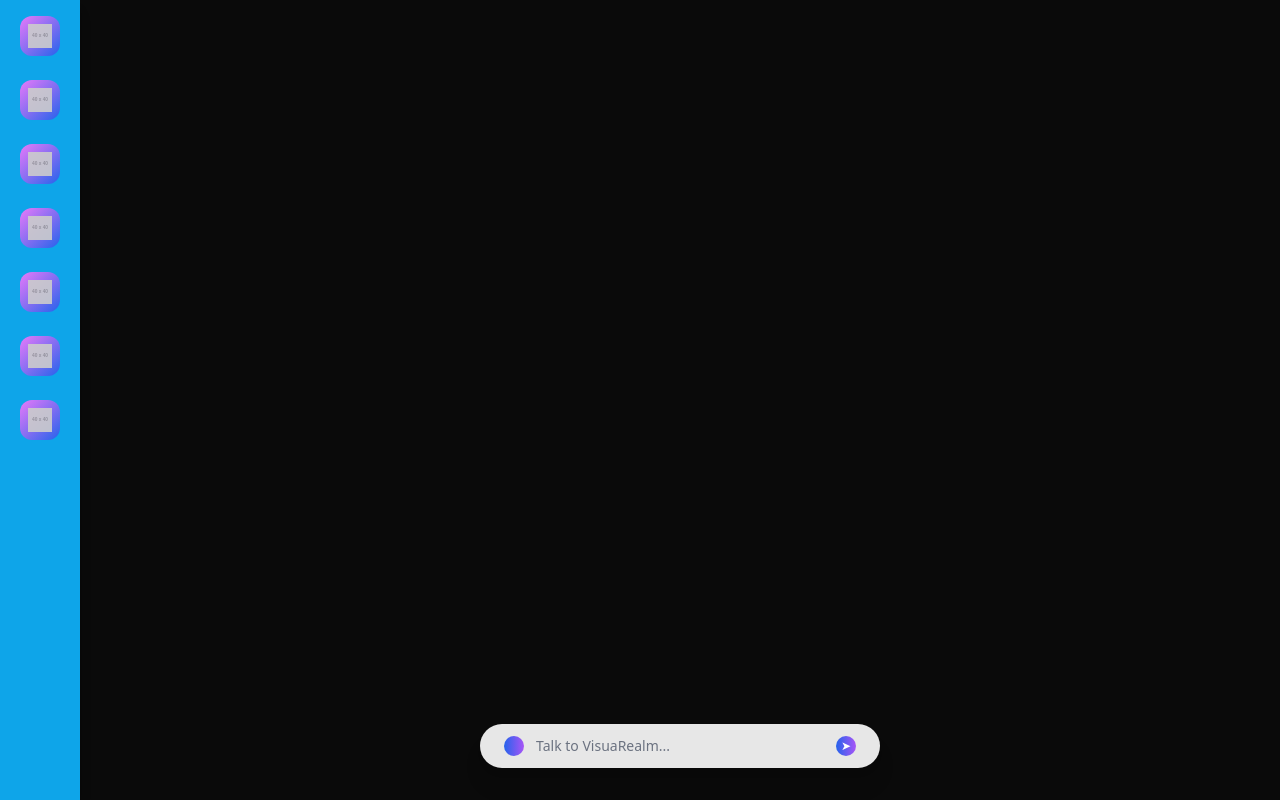
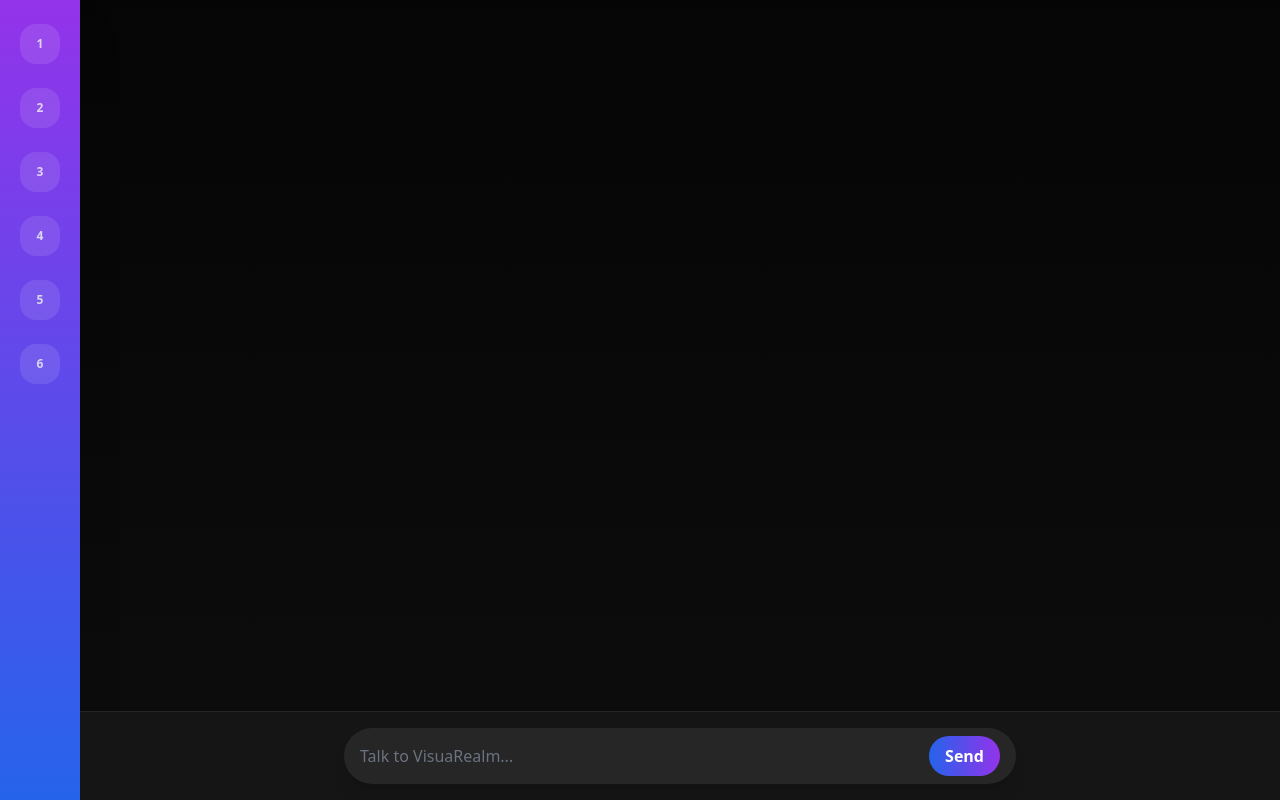
Before and after one commit to MrPigington/VisuaRealm, a Next.js app: page / in a window 1280 px wide. Built offline with nearby package versions, Linux system fonts and the light colour scheme.

Commit message:
Updated UI / changes

```diff
--- a/src/app/page.tsx
+++ b/src/app/page.tsx
@@ -42,36 +42,31 @@ export default function HomeBase() {
       setLoading(false);
     }
   }
-
-  return (
-    <main className="flex h-screen bg-[#0a0a0a] text-white font-sans">
+    return (
+    <main className="flex min-h-screen bg-gradient-to-b from-[#050505] to-[#0d0d0d] text-gray-100 font-sans">
       {/* Sidebar */}
-      <aside className="w-20 bg-sky-500 flex flex-col items-center py-4 space-y-6 shadow-lg">
-        {[...Array(7)].map((_, i) => (
+      <aside className="w-20 bg-gradient-to-b from-purple-600 to-blue-600 flex flex-col items-center py-6 space-y-6 shadow-2xl">
+        {[...Array(6)].map((_, i) => (
           <div
             key={i}
-            className="w-10 h-10 rounded-xl bg-gradient-to-br from-fuchsia-400 to-blue-600 flex items-center justify-center hover:scale-110 transition"
+            className="w-10 h-10 rounded-2xl bg-white/10 flex items-center justify-center hover:bg-white/20 transition"
           >
-            <img
-              src={`https://placehold.co/40x40/ffffff/000000?text=${i + 1}`}
-              alt={`icon-${i}`}
-              className="w-6 h-6 opacity-90"
-            />
+            <span className="text-xs font-semibold opacity-80">{i + 1}</span>
           </div>
         ))}
       </aside>
 
       {/* Main Chat Section */}
-      <section className="flex-1 relative flex flex-col">
-        {/* Chat Messages */}
-        <div className="flex-1 overflow-y-auto p-6 space-y-4">
+      <section className="flex-1 flex flex-col items-center justify-between">
+        {/* Chat Scroll Area */}
+        <div className="w-full max-w-2xl flex-1 overflow-y-auto px-4 sm:px-6 py-6 space-y-4 scrollbar-thin scrollbar-thumb-neutral-800 scrollbar-track-transparent">
           {messages.map((msg, i) => (
             <div
               key={i}
-              className={`max-w-[75%] p-3 rounded-2xl ${
+              className={`max-w-[80%] p-3 rounded-2xl text-sm leading-snug ${
                 msg.role === "user"
-                  ? "bg-gradient-to-br from-fuchsia-500/70 to-blue-600/70 self-end"
-                  : "bg-zinc-900/70 border border-zinc-800 self-start"
+                  ? "ml-auto bg-gradient-to-r from-purple-600 to-blue-600 text-white"
+                  : "bg-neutral-900 border border-neutral-800 text-gray-200"
               }`}
             >
               {msg.content}
@@ -79,7 +74,7 @@ export default function HomeBase() {
           ))}
 
           {loading && (
-            <div className="self-start text-gray-400 italic animate-pulse">
+            <div className="text-gray-500 italic animate-pulse">
               VisuaRealm is thinking...
             </div>
           )}
@@ -87,28 +82,25 @@ export default function HomeBase() {
           <div ref={chatEndRef} />
         </div>
 
-        {/* Bottom Input Bar */}
+        {/* Input Area */}
         <form
           onSubmit={sendMessage}
-          className="absolute bottom-8 flex items-center justify-center w-full"
+          className="w-full bg-neutral-900/90 border-t border-neutral-800 px-4 sm:px-6 py-4 flex justify-center"
         >
-          <div className="bg-white/90 text-black rounded-full flex items-center px-6 py-3 w-[400px] max-w-[90%] shadow-xl">
-            <span className="w-5 h-5 bg-gradient-to-r from-blue-600 to-purple-500 rounded-full mr-3"></span>
-
+          <div className="w-full max-w-2xl flex items-center gap-3 bg-neutral-800 rounded-full px-4 py-2 shadow-lg">
             <input
               type="text"
               value={input}
               onChange={(e) => setInput(e.target.value)}
               placeholder="Talk to VisuaRealm..."
-              className="flex-1 bg-transparent outline-none text-sm text-black placeholder:text-gray-500"
+              className="flex-1 bg-transparent text-sm sm:text-base text-gray-100 placeholder-gray-500 outline-none"
             />
-
             <button
               type="submit"
               disabled={loading}
-              className="w-5 h-5 bg-gradient-to-r from-blue-600 to-purple-500 rounded-full ml-3 flex items-center justify-center text-white text-xs"
+              className="px-4 py-2 rounded-full bg-gradient-to-r from-blue-600 to-purple-600 text-white font-semibold hover:opacity-90 active:scale-95 transition"
             >
-              ➤
+              Send
             </button>
           </div>
         </form>
```
